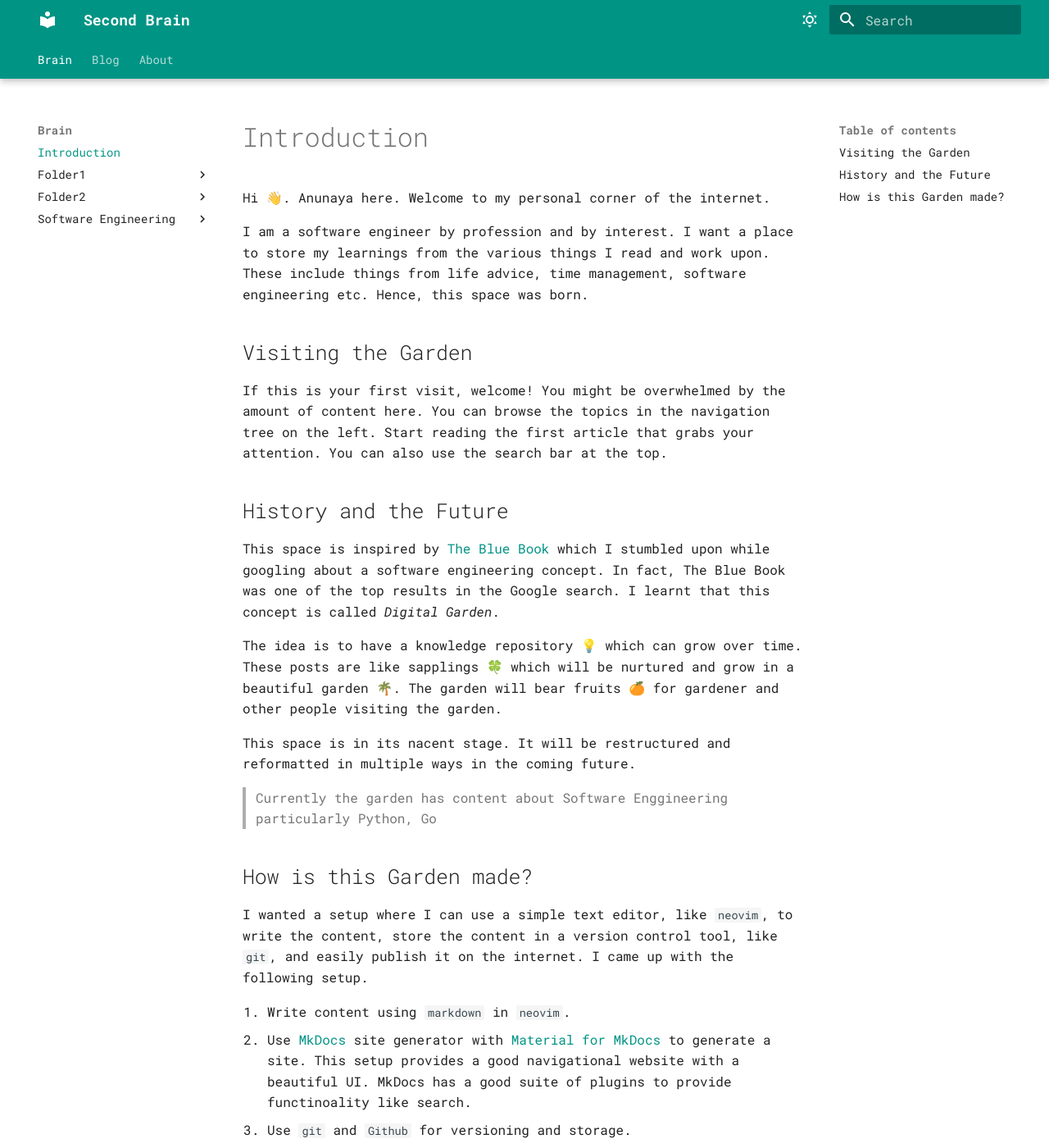
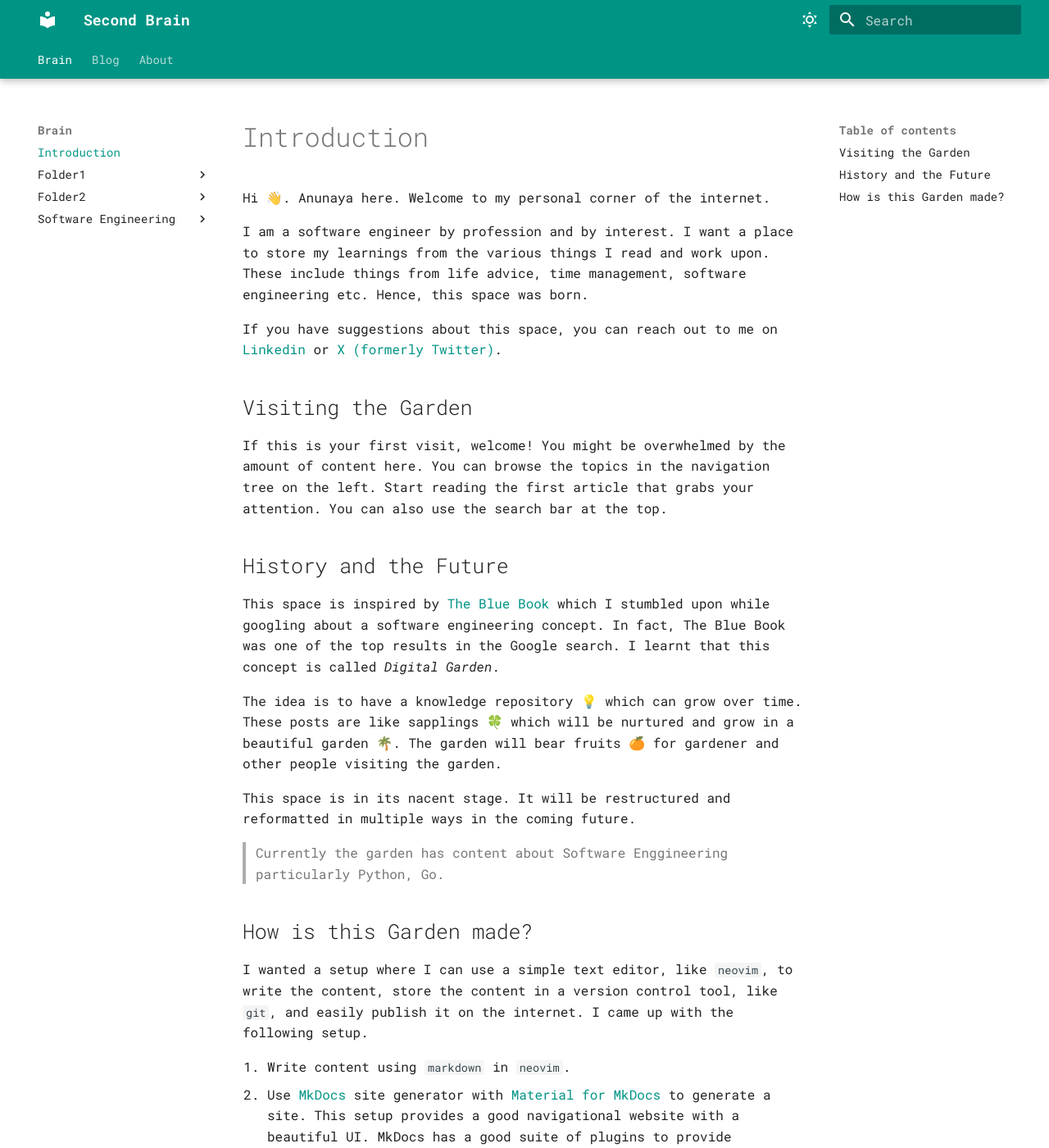
Before and after one commit to anunayasri/second-brain, an MkDocs documentation site: the page built from docs/index.md, in a window 1280 px wide and 1400 px high. Shown: the whole window at 82% size. Built offline with MkDocs 1.6.1 and Material for MkDocs 9.7.7, drawn with Linux system fonts in a browser that asks for light colours.

Commit message:
Add social links

```diff
--- a/docs/index.md
+++ b/docs/index.md
@@ -6,6 +6,10 @@
 my learnings from the various things I read and work upon. These include things
 from life advice, time management, software engineering etc. Hence, this space
 was born.
+
+If you have suggestions about this space, you can reach out to me on
+[Linkedin](https://www.linkedin.com/in/anunayasrivastava/) or [X (formerly
+Twitter)](https://x.com/anunayasri).
 
 ## Visiting the Garden
 
@@ -29,7 +33,7 @@
 multiple ways in the coming future.
 
 > Currently the garden has content about Software Enggineering particularly
-> Python, Go
+> Python, Go.
 
 ## How is this Garden made?
 
--- a/mkdocs.yml
+++ b/mkdocs.yml
@@ -64,6 +64,16 @@
   - blog
   - search
 
+extra:
+  social:
+    - icon: fontawesome/brands/linkedin
+      name: Anunaya on Linkedin
+      link: https://www.linkedin.com/in/anunayasrivastava/
+    - icon: fontawesome/brands/x-twitter
+      name: Anunaya on X
+      link: https://x.com/anunayasri
+
+
 # pages:
 #   - Home: index.md
 #   - Folder1: folder1/f1_file1.md
```
